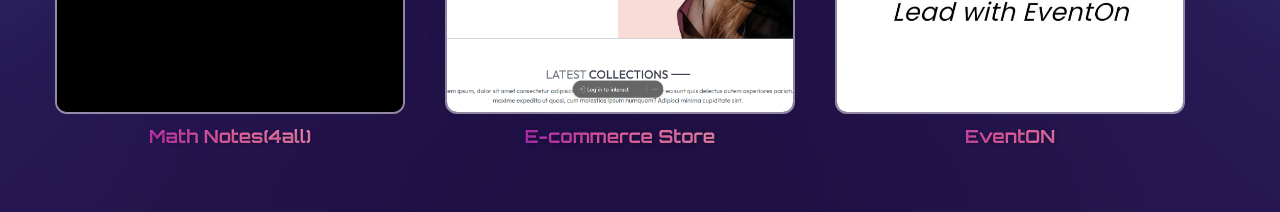
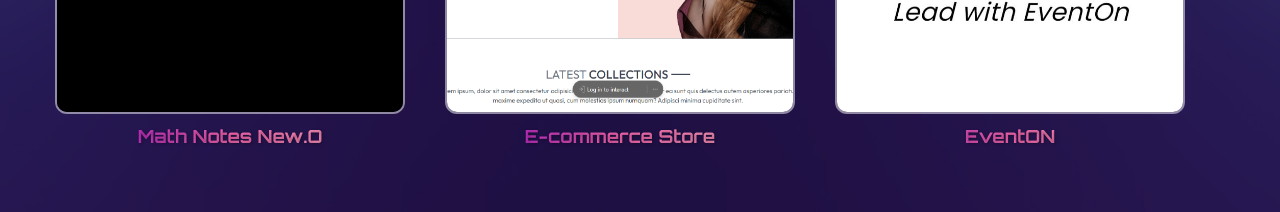
Before and after one commit to chaithanyashaji/Portfolio, a React (Create React App) app: page / in a window 1280 px wide. Shown: the part 2960-3172 px from the top of the page. Built offline with nearby package versions, Linux system fonts and the light colour scheme; the HTML template or start-up script is replaced by a standard one; a web font is replaced by a local one.

Commit message:
e-commerce

```diff
--- a/src/components/Work.jsx
+++ b/src/components/Work.jsx
@@ -19,7 +19,7 @@
 const projects = [
   {
     img: math,
-    title: 'Math Notes(4all)',
+    title: 'Math Notes New.O',
     frontend: 'React,TypeScript',
     backend: 'Python, Gemini API',
     description: 'Responsive tool for drawing math expressions and geometric figures using mouse or touch input, inspired by Apple’s MathNotes.',
```
